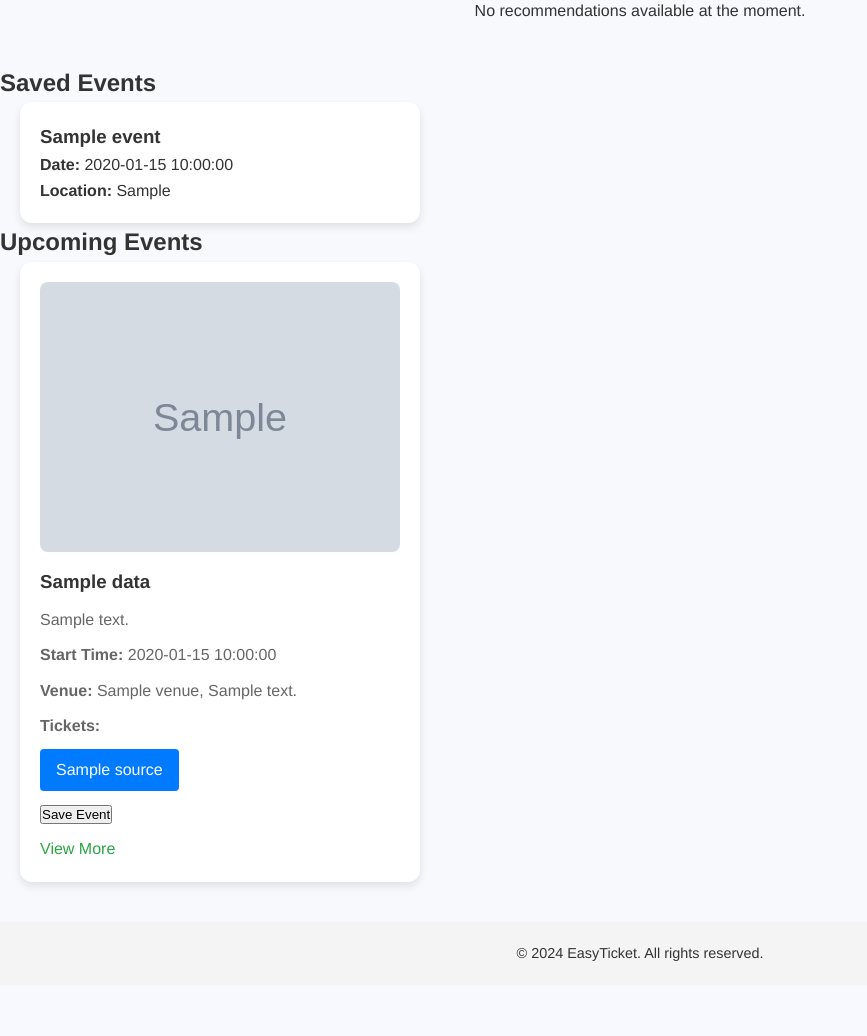
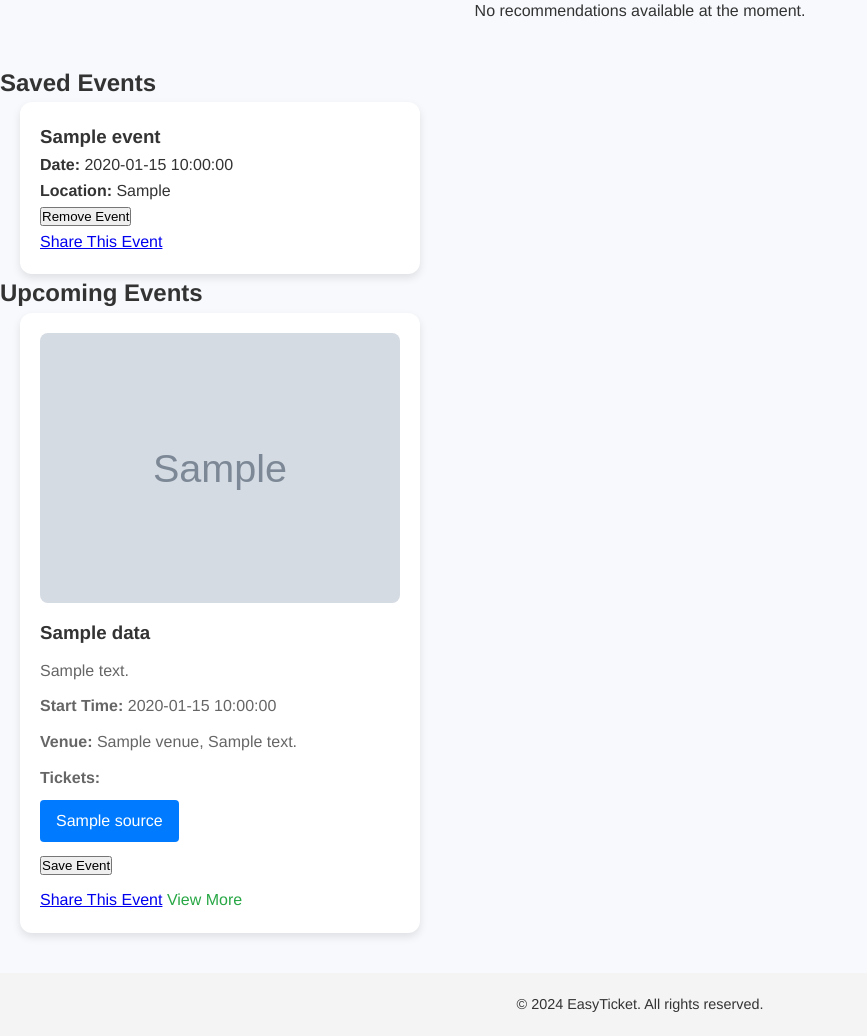
Before and after one commit to Krwaheed/EasyTicket, a Flask app: page /user-dashboard in a window 1280 px wide. Shown: the part 395-1431 px from the top of the page, without its empty margins (0-867 px from the left). Before the commit the page ends 1356 px from the top, so only its background shows below. Run offline with Flask 3, Linux system fonts and the light colour scheme; the visitor is signed in with stand-in values (Sample User, id 1); tables that the repository leaves empty or names only in its code hold one stand-in row (values such as "Sample post"); grey boxes marked "Sample" are stand-in pictures; a database or web service that is not in the repository returns one stand-in record (values such as "Sample title"); data that the repository does not hold is empty.

Commit message:
added remove event button to saved events section

```diff
--- a/app.py
+++ b/app.py
@@ -74,7 +74,7 @@ def fetch_real_time_events(query="Concerts in San-Francisco"):
     }
 
     headers = {
-        "x-rapidapi-key": "841bdb0064msh17e5dfad931db18p19ab00jsnc5778155a4f5",
+        "x-rapidapi-key": "e005e7d7acmsh96c1e4bbda89a34p1968c3jsn65a0ee93fa43",
         "x-rapidapi-host": "real-time-events-search.p.rapidapi.com"
     }
 
@@ -289,9 +289,26 @@ def save_event():
 
 
 
-#*****remove events*******
+#*****Remove events*******
+@app.route('/remove-event', methods=['POST'])
+def remove_event():
+    if 'user_id' not in session:
+        flash('Please login to continue.')
+        return redirect(url_for('login'))
 
+    event_id = request.form.get('event_id')
+    try:
+        cursor = db.cursor()
+        cursor.execute("DELETE FROM saved_events WHERE event_id = %s AND user_id = %s", (event_id, session['user_id']))
+        db.commit()
+        flash('Event removed successfully!')
+    except mysql.connector.Error as err:
+        db.rollback()
+        flash(f'Error removing event: {err}')
+    finally:
+        cursor.close()
 
+    return redirect(url_for('user_dashboard'))
 
 
 if __name__ == '__main__':
--- a/templates/user-dashboard.html
+++ b/templates/user-dashboard.html
@@ -43,6 +43,12 @@
     <h3>{{ event.event_name }}</h3>
     <p><strong>Date:</strong> {{ event.event_date }}</p>
     <p><strong>Location:</strong> {{ event.location }}</p>
+    <!-- Remove Event Form -->
+    <form action="{{ url_for('remove_event') }}" method="post">
+        <input type="hidden" name="event_id" value="{{ event.event_id }}">
+        <button type="submit">Remove Event</button>
+    </form>
+                            <a href="https://external-event-page.com/events/{{ event.event_id }}" target="_blank" class="share-event-link">Share This Event</a>
                         </div>
                     {% endfor %}
                 {% else %}
@@ -50,6 +56,7 @@
                 {% endif %}
             </div>
         </section>
+
 
 
 
@@ -80,12 +87,15 @@
                     <input type="hidden" name="location" value="{{ event.location }}">
                     <button type="submit">Save Event</button>
                 </form>
+                <!-- Share Event Link -->
+                <a href="https://external-event-page.com/events/{{ event.id }}" target="_blank" class="share-event-link">Share This Event</a>
                 <a href="#" class="view-more">View More</a>
             </div>
         </div>
         {% endfor %}
     </div>
 </section>
+
     </main>
 
     <footer class="footer">
```
Lines whose indentation alone changed are shown as unchanged.
